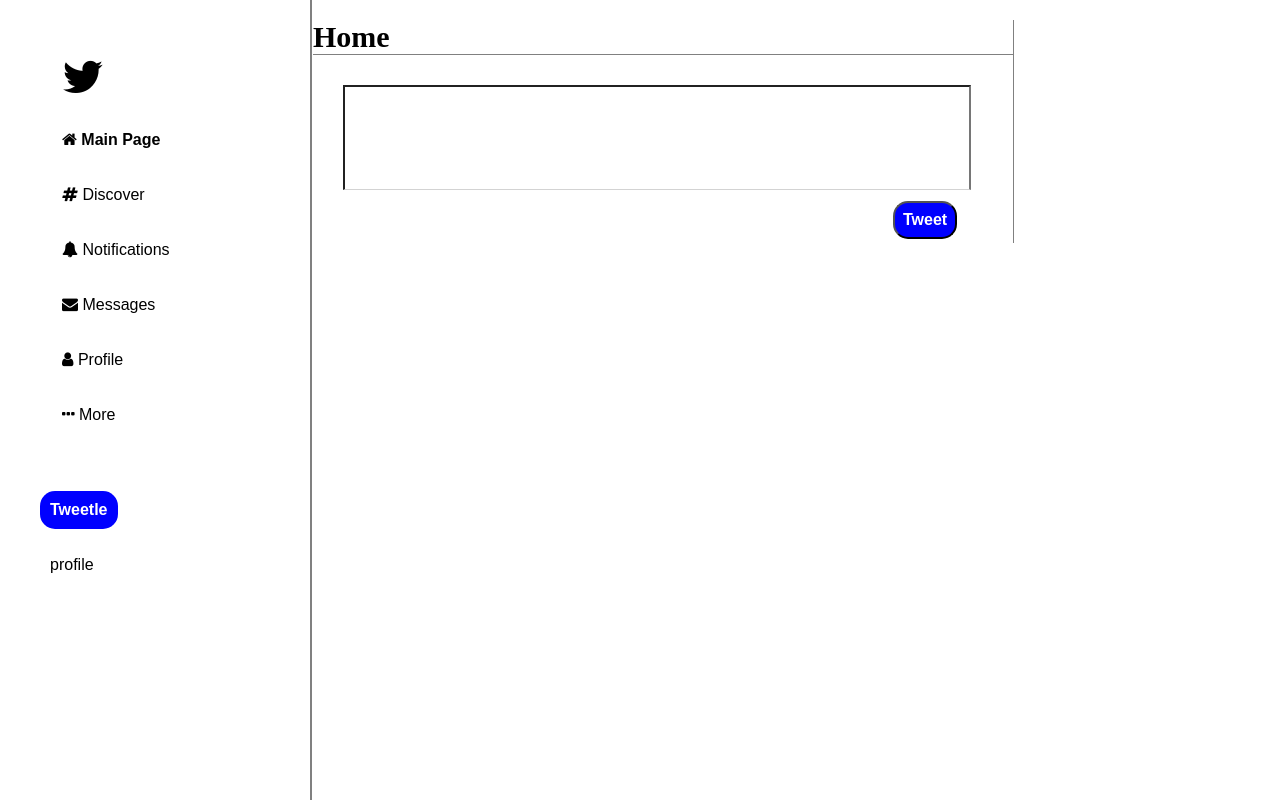
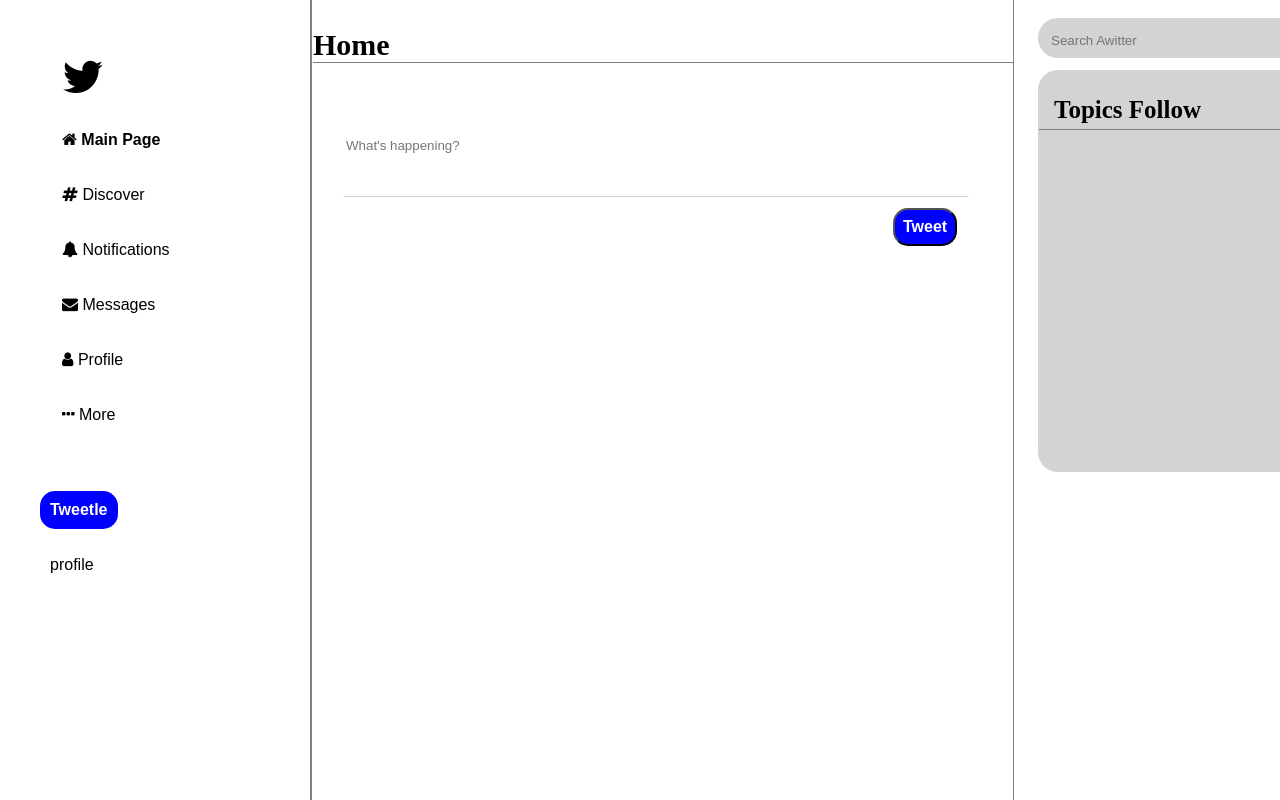
Before and after one commit to ayyucecay/twitter-clone, a Python web app: template templates/homeapp.html in a window 1280 px wide. Run offline with Jinja, Linux system fonts and the light colour scheme; the template is opened without the code that fills it, so the values that code supplies are empty.

Commit message:
main page design

```diff
--- a/static/homeapp.css
+++ b/static/homeapp.css
@@ -46,6 +46,7 @@
 .leftnavDiv button:hover{
   background-color: lightGray;
   color: white;
+  transition: 0.2s;
 }
 
 .tweetButton{
@@ -60,12 +61,12 @@
   cursor: pointer;
   font-weight: bolder;
   margin-left: 30px !important;
-
 }
 
 .tweetButton:hover{
   background-color: darkBlue !important;
   color: white !important;
+  transition: 0.2s;
 }
 
 .profileButton{
@@ -78,6 +79,7 @@
 
 .profileButton:hover{
   background-color: lightGray !important;
+  transition: 0.2s;
 }
 
 .feed{
@@ -88,6 +90,9 @@
   display: block;
   border-right: 1px solid gray;
   width: 700px;
+  height: 900px;
+  position: fixed;
+  overflow-y: scroll;
 }
 .feed p{
   font-weight: bolder;
@@ -97,14 +102,21 @@
 .tweetBox{
   width: 620px;
   height: 100px;
-  border-bottom: 1px solid lightGray;
   margin-left: 30px;
+
+
 }
 .tweetText{
   width: 620px;
   height: 100px;
   border-bottom: 1px solid lightGray ;
   padding top:5px;
+  border:1px solid transparent;
+  border-bottom: 1px solid lightGray;
+}
+
+.tweetText:focus{
+  outline: none;
 }
 
 .tweeted{
@@ -112,5 +124,63 @@
   border-radius: 15px;
   margin-left: 580px !important;
   margin-top: 15px;
+}
+
+.right-nav-div{
+  width: 280px;
+  height: 900px;
+  margin-left: 1010px;
+  position: fixed;
+}
+
+.searchButton{
+  background-color: lightGray;
+  color: black;
+  padding: 10px 10px;
+  text-align: center;
+  text-decoration: none;
+  display: inline-block;
+  font-size: 16px;
+  margin: 10px 20px;
+  cursor: pointer;
+  border:none;
+  border-radius: 20px;
+  width:280px;
+  height: 20px;
+}
+
+.searchText{
+  width: 280px;
+  height: 20px;
+  border-radius: 20px;
+  padding top:5px;
+  background-color: transparent;
+  border:1px solid transparent;
 
 }
+
+.searchText:focus{
+  outline:none;
+}
+
+.topics-follow{
+  border:1px solid transparent;
+  background-color: lightGray;
+  width: 300px;
+  height: 400px;
+  margin-left: 20px;
+  border-radius: 20px;
+}
+
+.topics-follow p{
+  font-weight: bolder;
+  font-size: 25px;
+  border-bottom: 1px solid Gray;
+  padding-left: 15px;
+  padding-bottom: 5px;
+  padding-top: 0px !important;
+}
+
+.topics-follow ul{
+  list-style-type:none;
+}
--- a/templates/homeapp.html
+++ b/templates/homeapp.html
@@ -35,10 +35,29 @@
 <div class="feed">
   <p>Home</p>
   <form class="tweetBox">
-    <input type="text" class="tweetText" name="fname"><br><br>
+    <input type="text" placeholder="What's happening?" class="tweetText" name="tweet"><br><br>
   </form>
   <button class="tweetButton tweeted">Tweet</button>
 </div>
 
 
+<div class="right-nav-div">
+  <form class="searchButton">
+    <input type="text" placeholder="Search Awitter" class="searchText" name="search"><br><br>
+  </form>
+
+
+<!--topic table-->
+  <div class="topics-follow">
+    <p>Topics Follow</p>
+    <ul>
+      <li></li>
+    </ul>
+
+  </div>
+
+</div>
+
+
+
 </html>
```
